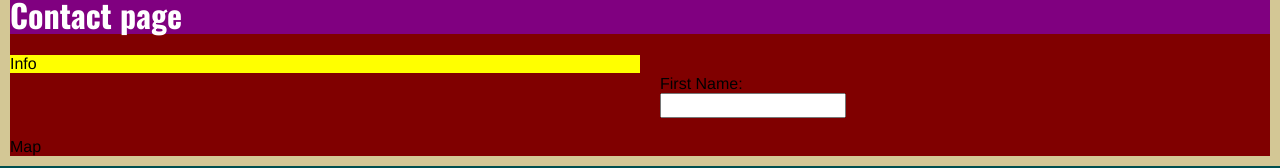
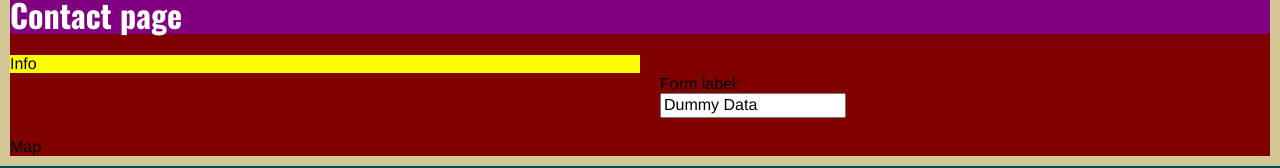
Before and after one commit to meatch/uclax-web1-summer21, a React (Create React App) app: page /contact in a window 1280 px wide. Shown: the part 299-467 px from the top of the page. Built offline with nearby package versions, Linux system fonts and the light colour scheme.

Commit message:
Adding Context to our form

```diff
--- /dev/null
+++ b/src/React/Components/UniversalForm/Context/index.js
@@ -0,0 +1,39 @@
+import { createContext } from 'react';
+export default createContext();
+
+
+/*---------------------------
+| Action Types (TOC)
+---------------------------*/
+const actionTypes = {
+    UF_UPDATE_CONTROL: 'UF: updateControl',
+}
+
+/*---------------------------
+| Actions (Action Creators)
+---------------------------*/
+export const updateControl = (input) => {
+    return {
+        type: actionTypes.UF_UPDATE_CONTROL,
+        input: input,
+    }
+}
+
+/*---------------------------
+| State Updater (reducer)
+---------------------------*/
+export const reducer = (state, action) => {
+
+    switch(action.type) {
+        case actionTypes.UF_UPDATE_CONTROL: {
+            return {
+                ...state,
+                ...action.input
+            };
+        }
+
+        default: {
+            return {...state}
+        }
+    }
+}
--- a/src/React/Components/UniversalForm/Form/Controls/Input.jsx
+++ b/src/React/Components/UniversalForm/Form/Controls/Input.jsx
@@ -1,14 +1,31 @@
-import React from 'react';
+import React, { useContext } from 'react';
 import styled from 'styled-components';
 
-const Input = ({ inputName, handleUpdate }) => {
+/* Context ---------------------------*/
+import Context, { updateControl } from '../../Context/index.js';
+
+
+const Input = () => {
+    const { dispatch, state } = useContext(Context);
+
+    const {
+        fullname
+    } = state;
+
+    console.log('fullname', fullname);
+
+    const handleUpdate = (e) => {
+        dispatch(updateControl({
+            fullname: e.target.value
+        }));
+    }
 
     return (
         <InputStyled
             className='Input'
             type="text"
             id='first'
-            value={ inputName }
+            value={ fullname }
             onChange={ handleUpdate }
         />
     );
--- a/src/React/Components/UniversalForm/Form/FormGroup/FormControl.jsx
+++ b/src/React/Components/UniversalForm/Form/FormGroup/FormControl.jsx
@@ -3,11 +3,11 @@
 
 import Input from '../Controls/Input.jsx';
 
-const FormControl = ({ inputName, handleUpdate }) => {
+const FormControl = () => {
 
     return (
         <FormControlStyled className='FormControl'>
-            <Input inputName={ inputName } handleUpdate={ handleUpdate } />
+            <Input />
         </FormControlStyled>
     );
 }
--- a/src/React/Components/UniversalForm/Form/FormGroup/FormGroup.jsx
+++ b/src/React/Components/UniversalForm/Form/FormGroup/FormGroup.jsx
@@ -4,12 +4,12 @@
 import FormLabel from './FormLabel.jsx';
 import FormControl from './FormControl.jsx';
 
-const FormGroup = ({inputName, handleUpdate}) => {
+const FormGroup = () => {
 
     return (
         <FormGroupStyled className='FormGroup'>
             <FormLabel />
-            <FormControl inputName={ inputName } handleUpdate={ handleUpdate } />
+            <FormControl />
         </FormGroupStyled>
     );
 }
--- a/src/React/Components/UniversalForm/Form/FormGroup/FormLabel.jsx
+++ b/src/React/Components/UniversalForm/Form/FormGroup/FormLabel.jsx
@@ -5,7 +5,7 @@
 
     return (
         <FormLabelStyled className='FormLabel'>
-            <label htmlFor="first">First Name:</label>
+            <label htmlFor="first">Form label:</label>
         </FormLabelStyled>
     );
 }
--- a/src/React/Components/UniversalForm/UniversalForm.jsx
+++ b/src/React/Components/UniversalForm/UniversalForm.jsx
@@ -1,25 +1,24 @@
-import React, { useState } from 'react';
+import React, { useReducer } from 'react';
 import styled from 'styled-components';
+
+/* Context ---------------------------*/
+import Context, { reducer } from './Context/index.js';
 
 import Form from './Form/Form.jsx';
 import FormGroup from './Form/FormGroup/FormGroup.jsx';
 
-const UniversalForm = () => {
+const UniversalForm = ({ defaultFormData }) => {
 
-    const [inputName, inputNameUpdate] = useState('');
-
-    const handleUpdate = (e) => {
-        inputNameUpdate(e.target.value);
-    }
-
-    console.log('inputName', inputName);
+    const [state, dispatch] = useReducer(reducer, defaultFormData);
 
     return (
-        <UniversalFormStyled className='UniversalForm'>
-            <Form>
-                <FormGroup inputName={ inputName } handleUpdate={ handleUpdate } />
-            </Form>
-        </UniversalFormStyled>
+        <Context.Provider value={ { state, dispatch } }>
+            <UniversalFormStyled className='UniversalForm'>
+                <Form>
+                    <FormGroup />
+                </Form>
+            </UniversalFormStyled>
+        </Context.Provider>
     );
 }
 
--- a/src/React/Pages/Contact/ContactForm/ContactForm.jsx
+++ b/src/React/Pages/Contact/ContactForm/ContactForm.jsx
@@ -5,9 +5,13 @@
 
 const ContactForm = () => {
 
+    const defaultFormData = {
+        fullname: 'Dummy Data',
+    }
+
     return (
         <ContactFormStyled className='ContactForm'>
-            <UniversalForm />
+            <UniversalForm defaultFormData={ defaultFormData } />
         </ContactFormStyled>
     );
 }
```
